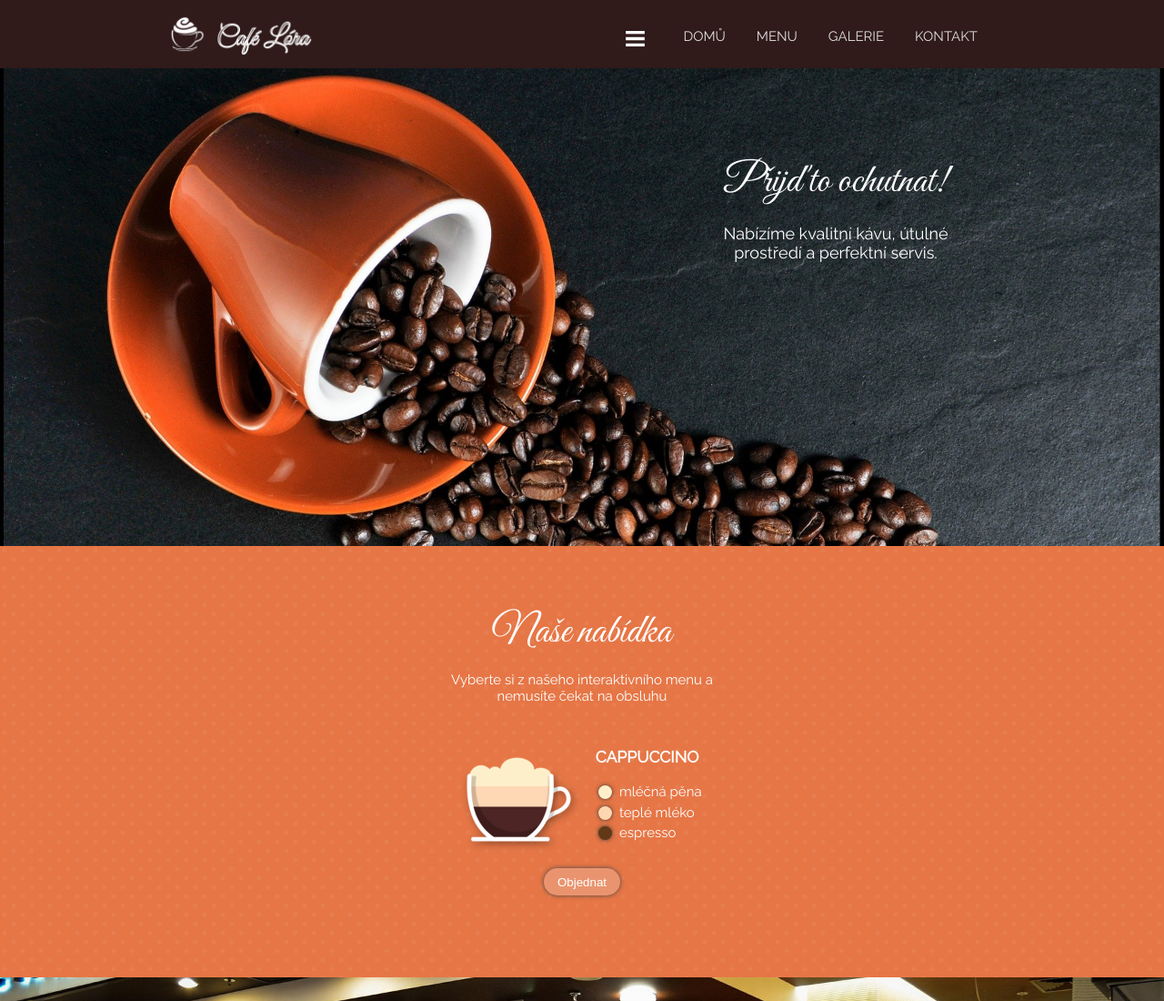
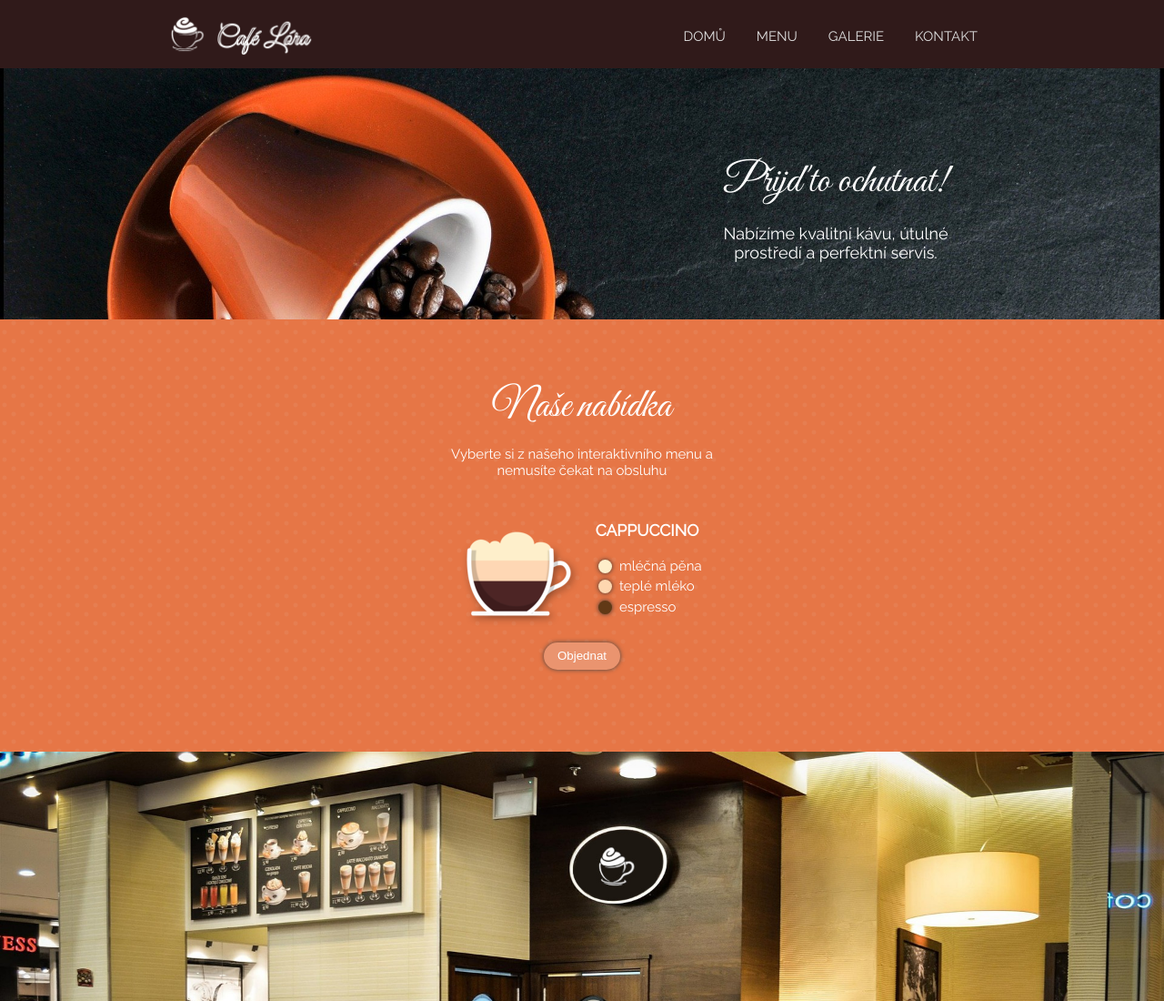
Before and after one commit to Martina-Kor/Cafe_Lora, a website built with webpack: page src/index.html in a window 1280 px wide. Shown: the top 1100 px of the page at 91% size. Built offline with nearby package versions, Linux system fonts and the light colour scheme.

Commit message:
zrušení hamburger menu pro min-width: 768px

```diff
--- a/src/style.css
+++ b/src/style.css
@@ -262,10 +262,8 @@ nav a:hover {
     max-width: 960px;
   }
 
-  .banner {
-    height: 600px;
-
-    background-position: top left;
+  .nav-btn {
+    display: none;
   }
 
   .navigation {
```
Also changed, not shown: README.md.
